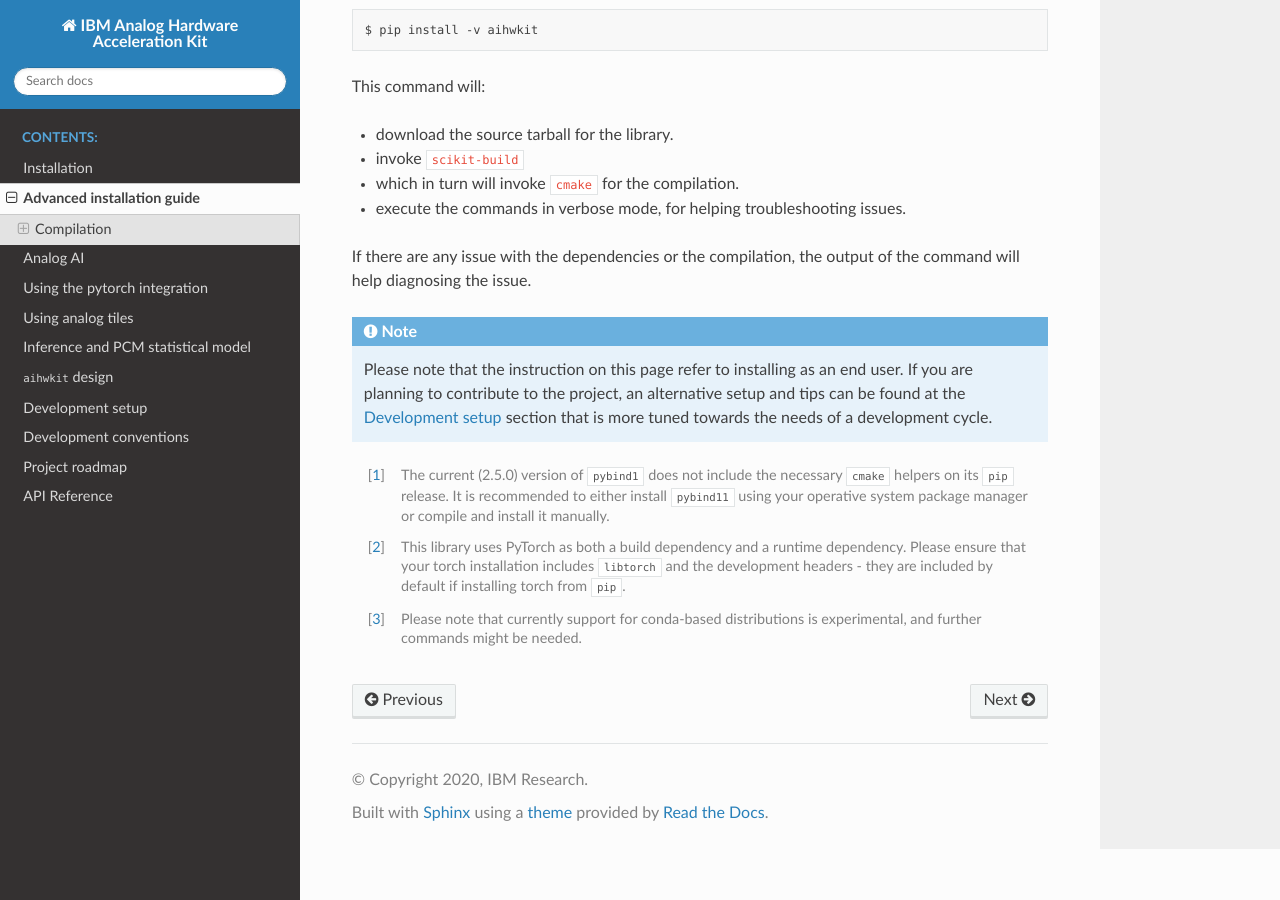
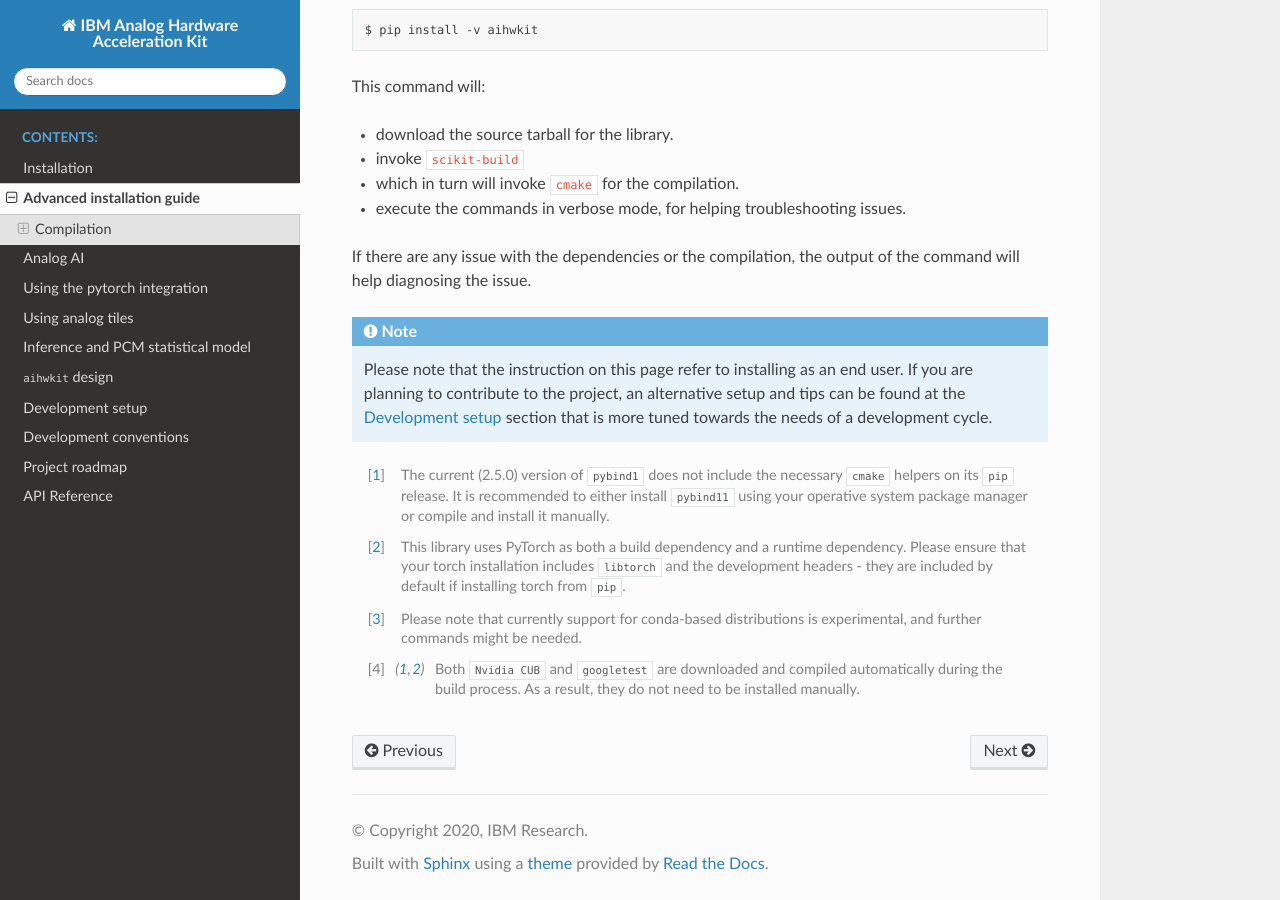
Before and after one commit to IBM/aihwkit, a Sphinx documentation site: the page built from docs/source/advanced_install.rst, in a window 1280 px wide and 900 px high, scrolled down 1906 px. Built offline with Sphinx 7.4.7 and the Read the Docs theme 2.0.0, drawn with Linux system fonts in a browser that asks for light colours; some of the changed text lies outside the part shown.

Commit message:
Update documentation

```diff
--- a/docs/source/advanced_install.rst
+++ b/docs/source/advanced_install.rst
@@ -112,6 +112,10 @@
 .. [#f3] Please note that currently support for conda-based distributions is
    experimental, and further commands might be needed.
 
+.. [#f4] Both ``Nvidia CUB`` and ``googletest`` are downloaded and compiled
+   automatically during the build process. As a result, they do not need to be
+   installed manually.
+
 .. _virtual environment: https://docs.python.org/3/library/venv.html
 
 .. _cmake: https://cmake.org/
```
Also changed, not shown: other parts of docs/source/advanced_install.rst (+3 -3 lines).
